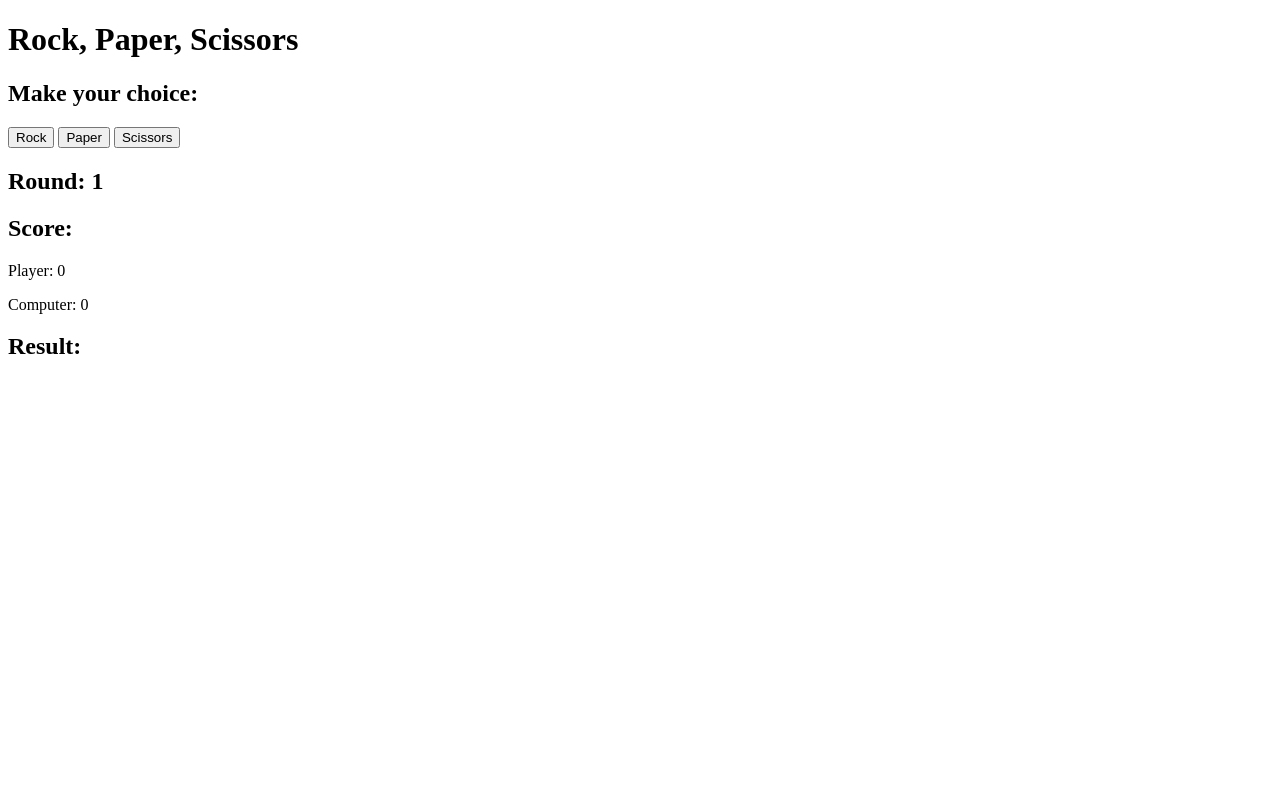
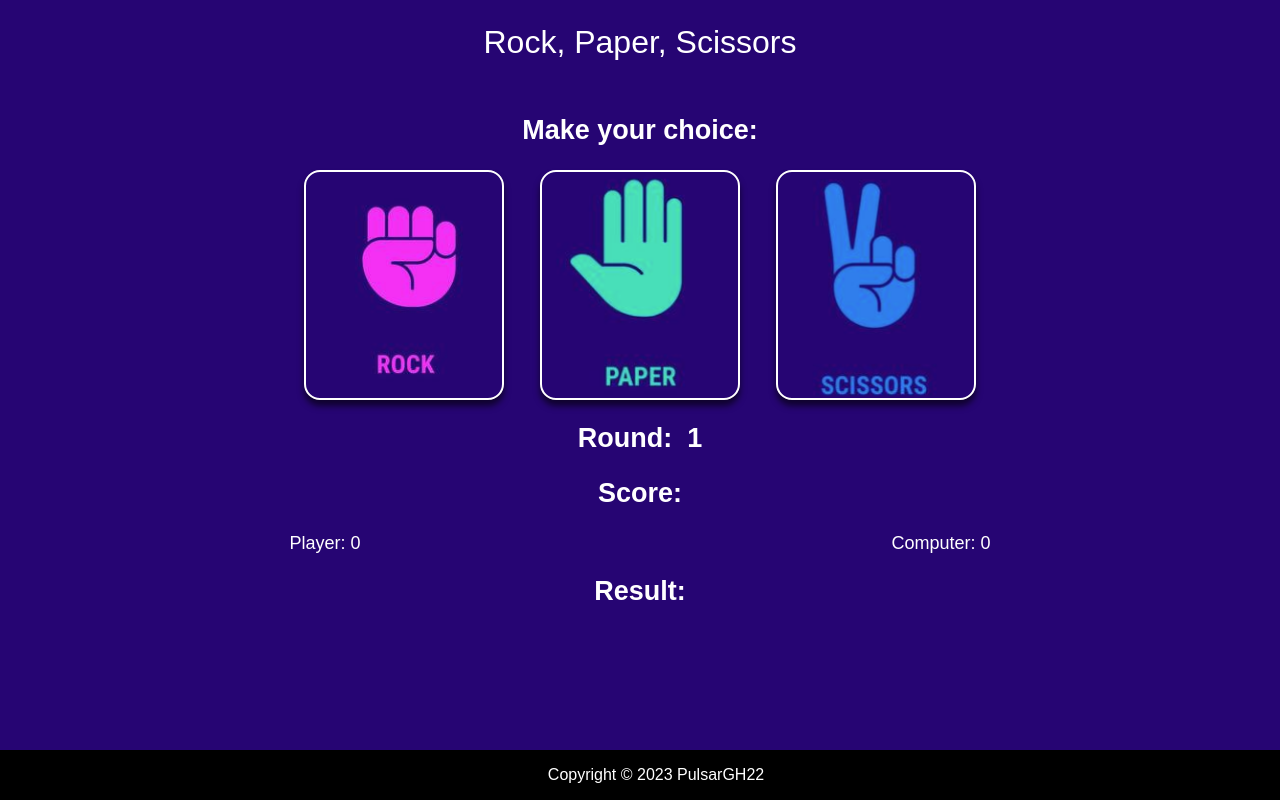
Before and after one commit to PulsarGH22/rock-paper-scissors, a plain HTML site: page index.html in a window 1280 px wide. Drawn offline with Linux system fonts and the light colour scheme.

Commit message:
Added CSS, might need some fixing

```diff
--- /dev/null
+++ b/index.css
@@ -0,0 +1,100 @@
+body{
+  background-color: #260573;
+  color:white;
+  font-family: "Avro","Arial","Times New Roman";
+}
+
+h1, #game h2,#result{
+  display: flex;
+  justify-content: center;
+}
+
+h2{
+  margin-bottom: 24px;
+}
+
+.buttons{
+  display: flex;
+  justify-content: center;
+  gap: 36px;
+}
+
+.buttons button{
+  cursor: pointer;
+  border: 2px solid white;
+  font-size: 1.5em;
+  box-shadow: 0 6px 6px rgba(0, 0, 0, 0.6);
+  padding: 0;
+  border-radius: 16px;
+}
+
+
+.buttons #rock{
+  background-image: url("./images/rock.PNG");
+  height: 230px;
+  width: 200px;
+  background-repeat: no-repeat;
+  background-size: cover;
+}
+
+.buttons #paper{
+  background-image: url("./images/paper.PNG");
+  height: 230px;
+  width: 200px;
+  background-repeat: no-repeat;
+  background-size: cover;
+}
+
+.buttons #scissors{
+  background-image: url("./images/scissors.PNG");
+  height: 230px;
+  width: 200px;
+  background-repeat: no-repeat;
+  background-size: cover;
+
+}
+
+button:hover {
+  transition: transform 0.5s ease;
+  transform: scale(1.05);
+}
+
+#game,#result{
+  padding: 16px;
+  font-size: 18px;
+}
+
+
+
+.header{
+  display: flex;
+  justify-content: center;
+  font-size: 32px;
+  color: white;
+  padding:16px;
+}
+
+.pc-container{
+  display: flex;
+  flex-direction: row;
+  justify-content: space-around;
+  font-size: 18px;
+}
+
+.footer {
+  position: fixed;
+  left: 0;
+  bottom: 0;
+  width: 100%;
+  background-color: black;
+  color: white;
+  text-align: center;
+  display: flex;
+  padding: 16px;
+  justify-content: center;
+}
+
+.footer .name{
+  display: flex;
+
+}
--- a/index.html
+++ b/index.html
@@ -1,26 +1,33 @@
 <!DOCTYPE html>
 <html lang="en">
   <head>
-    <meta charset="UTF-8">
+    <meta charset="UTF-8" />
     <title>Rock, Paper, Scissors</title>
+    <link rel="stylesheet" href="index.css" />
   </head>
   <body>
-    <h1>Rock, Paper, Scissors</h1>
+    <div class="header">Rock, Paper, Scissors</div>
 
     <div id="game">
       <h2>Make your choice:</h2>
-        <button id="rock">Rock</button>
-        <button id="paper">Paper</button>
-        <button id="scissors">Scissors</button>
-
-        <h2>Round: <span id="round">1</span></h2>
+      <div class="buttons">
+        <button id="rock"></button>
+        <button id="paper"></button>
+        <button id="scissors"></button>
+      </div>
+      <h2>Round: &nbsp<span id="round">1</span></h2>
 
       <h2>Score:</h2>
-        <p>Player: <span id="player-score">0</span></p>
-        <p>Computer: <span id="computer-score">0</span></p>
-
+      <div class="pc-container">
+        <div class="player">Player: <span id="player-score">0</span></div>
+        <div class="computer">Computer: <span id="computer-score">0</span></div>
+      </div>
       <h2>Result:</h2>
       <p id="result"></p>
+    </div>
+
+    <div class="footer">
+      <div class="name">Copyright © 2023 PulsarGH22</div>
     </div>
 
     <script src="index.js"></script>
```
Also changed, not shown: images/paper.PNG (added), images/rock.PNG (added), images/scissors.PNG (added). Lines whose indentation alone changed are shown as unchanged.
